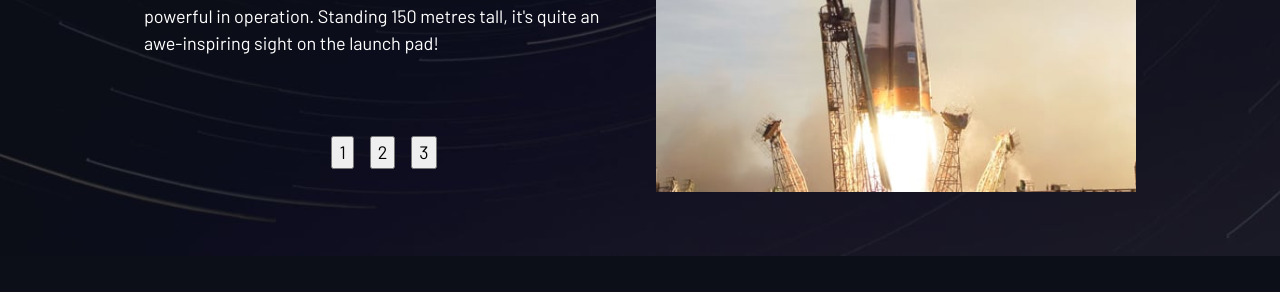
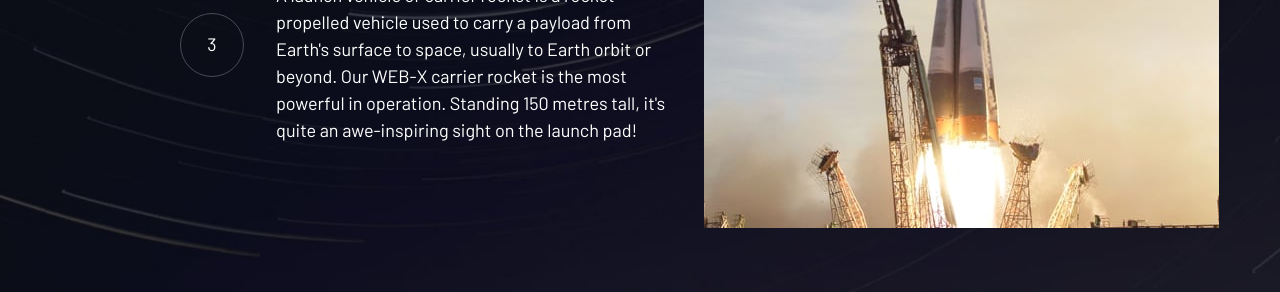
Before and after one commit to AxelV27/Space_tourism, a plain HTML site: page pages/technology.html in a window 1280 px wide. Shown: the part 563-855 px from the top of the page. Before the commit the page ends 819 px from the top, so only its background shows below. Drawn offline with nearby package versions, Linux system fonts and the light colour scheme; a web font is replaced by a local one.

Commit message:
page technology fait

```diff
--- a/index.css
+++ b/index.css
@@ -619,6 +619,27 @@ body {
     grid-area: tabs;
 }
 
+.dot-number button{
+    cursor: pointer;
+    border: 1px solid hsl(var(--clr-white) / 0.25);
+    border-radius: 50%;
+    aspect-ratio: 1;
+    width: 2.5rem;
+    padding: 0.5rem;
+    color: var(--clr-white);
+    background-color: transparent;
+}
+
+.dot-number button:hover {
+    background-color: hsl(var(--clr-white) / 0.3); /* Change background color on hover */
+}
+
+.dot-number button[aria-selected="true"] {
+    background-color: hsl(var(--clr-white) / 1); /* Change background for selected button */
+    border-color: hsl(var(--clr-white) / 1); /* Change border color for selected button */
+    color: hsl(var(--clr-dark)); /* Change text color for selected button */
+}
+
 .grid-container--technology > .technology-details {
     grid-area: content;
 }
@@ -647,6 +668,11 @@ body {
             'tabs'
             'image';
     }
+
+    .dot-number button{
+        width: 3.75rem
+    }
+
 
 
 }
@@ -698,17 +724,39 @@ body {
             '. tabs image .';
     }
 
-    .grid-container {
-        text-align: left;
-        column-gap: var(--container-gap, 2rem);
-        grid-template-columns: minmax(1rem, 1fr) repeat(2, minmax(0, 30rem)) minmax(1rem, 1fr);
+    .grid-container--crew > picture {
+        grid-column: span 2;
+        align-self: end;
+        max-width: 90%;
     }
 
     .grid-container--technology {
+        grid-template-columns: minmax(2rem, 1fr) min-content minmax(min-content, 3fr) minmax(0, 3fr) minmax(2rem, 1fr);
+        justify-items: start;
+        align-content: start;
         grid-template-areas:
-            '. title title .'
-            '. content image .'
-            '. tabs image .';
+            '. title title title .'
+            '. tabs content image image ';
+    }
+
+    .grid-container--technology > picture {
+        grid-area: image;
+        max-width: 100%; /* Assurez-vous que l’image prenne tout l’espace disponible */
+        align-self: start; /* Permet à l'image d'être alignée correctement dans sa zone */
+    }
+
+    .grid-container--technology > .dot-number {
+        grid-area: tabs;
+        flex-direction: column;
+    }
+
+    .dot-number button{
+        width: clamp(3.75rem, 5vw, 5rem);
+    }
+
+    .grid-container--technology > .technology-details {
+        grid-area: content;
+        margin-left: 0;
     }
 
 }
--- a/pages/technology.html
+++ b/pages/technology.html
@@ -108,5 +108,6 @@
 
   </main>
   <script src="../JS/navigation.js" defer></script>
+  <script src="../JS/tabs.js" defer></script>
 </body>
 </html>
```
Also changed, not shown: index.html (+2 -2 lines).
